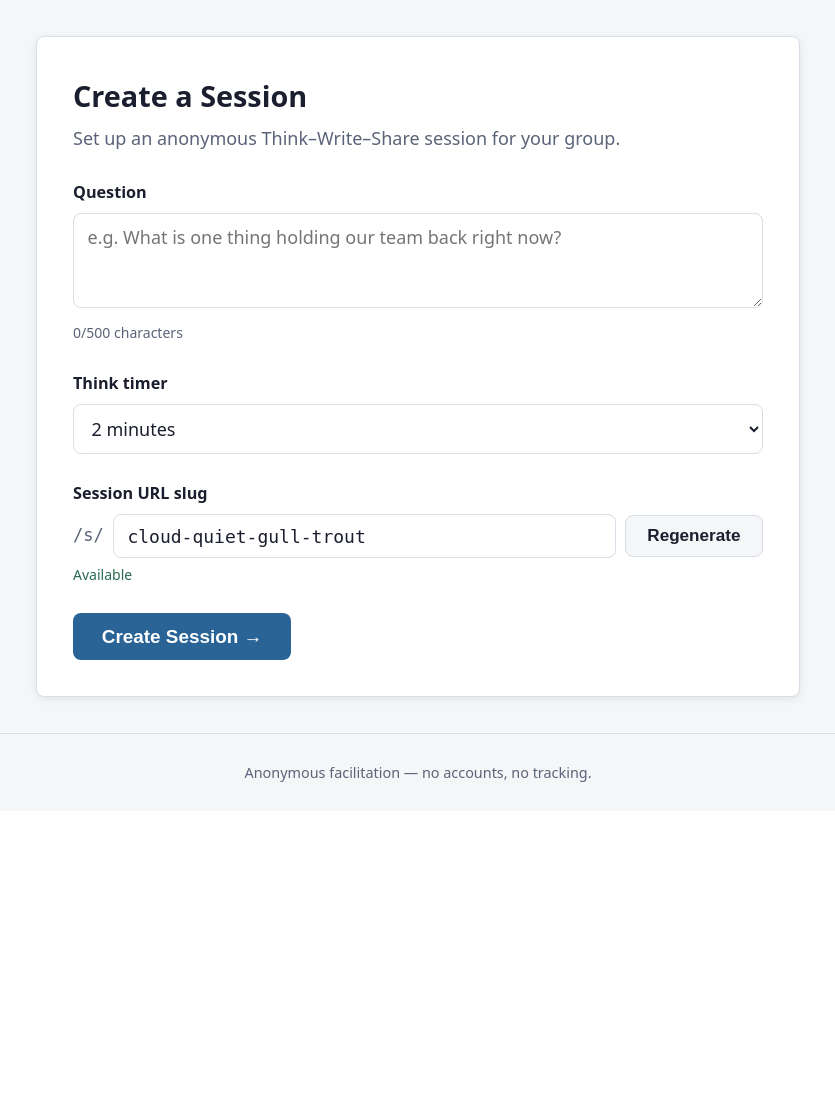
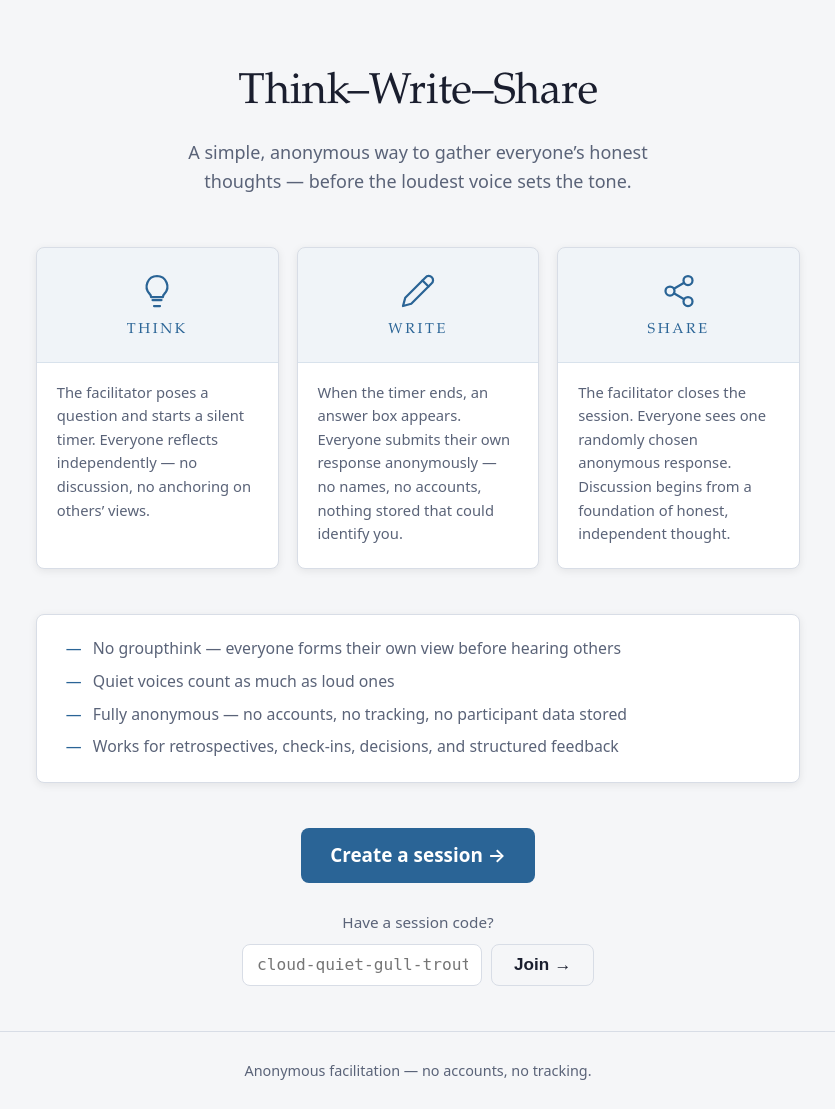
Before and after one commit to andydavidson/think-write-share, a FastAPI app: page / in a window 1280 px wide. Shown: the part 58-1167 px from the top of the page, without its empty margins (222-1057 px from the left). Before the commit the page ends 840 px from the top, so only its background shows below. Run offline with FastAPI, Linux system fonts and the light colour scheme; data that the repository does not hold is empty.

Commit message:
improve home page design considerably

```diff
--- a/app.py
+++ b/app.py
@@ -160,9 +160,30 @@ def _effective_status(session) -> str:
 
 @app.get("/", response_class=HTMLResponse)
 async def index(request: Request):
-    return templates.TemplateResponse(request, "index.html", {
+    return templates.TemplateResponse(request, "home.html", {
+        "example_code": generate_slug(),
+    })
+
+
+@app.get("/new", response_class=HTMLResponse)
+async def new_session_page(request: Request):
+    return templates.TemplateResponse(request, "create.html", {
         "suggested_slug": generate_slug(),
     })
+
+
+@app.get("/join")
+async def join_session(request: Request, code: str = ""):
+    slug = code.strip().lower()
+    if not slug:
+        return RedirectResponse("/", status_code=302)
+    if db.get_session(slug) is not None:
+        return RedirectResponse(f"/s/{slug}", status_code=302)
+    return templates.TemplateResponse(request, "home.html", {
+        "join_error": f"No session found for \u2018{slug}\u2019. Check the code and try again.",
+        "join_code": slug,
+        "example_code": generate_slug(),
+    }, status_code=404)
 
 
 @app.post("/create")
@@ -192,7 +213,7 @@ async def create_session(
         errors.append(f"The slug '{slug}' is already taken. Please choose another.")
 
     if errors:
-        return templates.TemplateResponse(request, "index.html", {
+        return templates.TemplateResponse(request, "create.html", {
             "suggested_slug": slug,
             "errors": errors,
             "question": question,
--- a/static/style.css
+++ b/static/style.css
@@ -194,6 +194,144 @@ button:disabled { opacity: .5; cursor: not-allowed; }
   border-radius: var(--radius);
   padding: .9rem 1.1rem;
   color: var(--success);
+}
+
+/* --- Home / landing page ---------------------------------- */
+.home-page { display: flex; flex-direction: column; gap: 2.5rem; }
+
+/* Academic-serif title — Computer Modern for LaTeX users, Palatino for everyone else */
+.home-title {
+  font-family: "CMU Serif", "Computer Modern", "Palatino Linotype",
+               "Book Antiqua", Palatino, Georgia, serif;
+  font-size: 2.4rem;
+  font-weight: 400;     /* CM looks better at regular weight */
+  letter-spacing: -.01em;
+  margin-bottom: .55rem;
+}
+
+.home-hero { text-align: center; padding: 1.25rem 0 .25rem; }
+.home-tagline {
+  font-size: 1rem;
+  color: var(--text-muted);
+  max-width: 520px;
+  margin: 0 auto;
+  line-height: 1.65;
+}
+
+/* Three stage cards */
+.stages {
+  display: grid;
+  grid-template-columns: repeat(3, 1fr);
+  gap: 1rem;
+}
+@media (max-width: 620px) {
+  .stages { grid-template-columns: 1fr; }
+}
+
+.stage {
+  background: var(--surface);
+  border: 1px solid var(--border);
+  border-radius: var(--radius);
+  box-shadow: var(--shadow);
+  overflow: hidden;       /* clip the icon area corners */
+}
+
+/* Coloured icon band at top of each card */
+.stage-icon-area {
+  background: rgba(42, 100, 150, .07);
+  border-bottom: 1px solid rgba(42, 100, 150, .12);
+  padding: 1.4rem 1rem 1.1rem;
+  display: flex;
+  flex-direction: column;
+  align-items: center;
+  gap: .55rem;
+}
+
+.stage-icon {
+  width: 36px;
+  height: 36px;
+  color: var(--primary);
+  flex-shrink: 0;
+}
+
+.stage-name {
+  font-family: "CMU Serif", "Computer Modern", "Palatino Linotype",
+               "Book Antiqua", Palatino, Georgia, serif;
+  font-size: .8rem;
+  font-weight: 400;
+  text-transform: uppercase;
+  letter-spacing: .18em;
+  color: var(--primary);
+}
+
+.stage-desc {
+  font-size: .82rem;
+  color: var(--text-muted);
+  line-height: 1.6;
+  padding: 1rem 1.1rem 1.2rem;
+}
+
+/* Benefits list */
+.benefits {
+  list-style: none;
+  background: var(--surface);
+  border: 1px solid var(--border);
+  border-radius: var(--radius);
+  box-shadow: var(--shadow);
+  padding: 1.25rem 1.6rem;
+  display: flex;
+  flex-direction: column;
+  gap: .5rem;
+}
+.benefits li {
+  padding-left: 1.5rem;
+  position: relative;
+  font-size: .88rem;
+  color: var(--text-muted);
+  line-height: 1.5;
+}
+.benefits li::before {
+  content: "—";
+  position: absolute;
+  left: 0;
+  color: var(--primary);
+  font-weight: 400;
+}
+
+/* CTA area */
+.home-cta {
+  display: flex;
+  flex-direction: column;
+  align-items: center;
+  gap: 1.5rem;
+  padding-bottom: .5rem;
+}
+
+/* Join section */
+.join-section { text-align: center; }
+.join-prompt {
+  font-size: .85rem;
+  color: var(--text-muted);
+  margin-bottom: .5rem;
+}
+.join-error {
+  font-size: .85rem;
+  color: var(--danger);
+  margin-bottom: .5rem;
+}
+.join-form {
+  display: flex;
+  gap: .5rem;
+  justify-content: center;
+  flex-wrap: wrap;
+}
+.join-form input[type="text"] {
+  width: auto;
+  flex: 1;
+  min-width: 210px;
+  max-width: 300px;
+  font-family: monospace;
+  font-size: .9rem;
 }
 
 /* --- Create page ------------------------------------------ */
--- /dev/null
+++ b/templates/home.html
@@ -0,0 +1,88 @@
+{% extends "base.html" %}
+{% block title %}Think&ndash;Write&ndash;Share{% endblock %}
+
+{% block content %}
+<div class="home-page">
+
+  <div class="home-hero">
+    <h1 class="home-title">Think&ndash;Write&ndash;Share</h1>
+    <p class="home-tagline">A simple, anonymous way to gather everyone&rsquo;s honest thoughts &mdash; before the loudest voice sets the tone.</p>
+  </div>
+
+  <div class="stages">
+
+    <div class="stage">
+      <div class="stage-icon-area">
+        <!-- Lightbulb: the thinking mind -->
+        <svg class="stage-icon" aria-hidden="true" viewBox="0 0 24 24" fill="none" stroke="currentColor" stroke-width="1.5" stroke-linecap="round" stroke-linejoin="round">
+          <path d="M9 18h6"/>
+          <path d="M10 22h4"/>
+          <path d="M12 2a7 7 0 0 0-4.899 11.9c.516.493.899 1.173.899 1.9v.2h8v-.2c0-.727.383-1.407.899-1.9A7 7 0 0 0 12 2z"/>
+        </svg>
+        <span class="stage-name">Think</span>
+      </div>
+      <p class="stage-desc">The facilitator poses a question and starts a silent timer. Everyone reflects independently &mdash; no discussion, no anchoring on others&rsquo; views.</p>
+    </div>
+
+    <div class="stage">
+      <div class="stage-icon-area">
+        <!-- Pencil: committing thoughts to text -->
+        <svg class="stage-icon" aria-hidden="true" viewBox="0 0 24 24" fill="none" stroke="currentColor" stroke-width="1.5" stroke-linecap="round" stroke-linejoin="round">
+          <path d="M17 3a2.85 2.83 0 1 1 4 4L7.5 20.5 2 22l1.5-5.5Z"/>
+          <path d="m15 5 4 4"/>
+        </svg>
+        <span class="stage-name">Write</span>
+      </div>
+      <p class="stage-desc">When the timer ends, an answer box appears. Everyone submits their own response anonymously &mdash; no names, no accounts, nothing stored that could identify you.</p>
+    </div>
+
+    <div class="stage">
+      <div class="stage-icon-area">
+        <!-- Share network: ideas reaching others -->
+        <svg class="stage-icon" aria-hidden="true" viewBox="0 0 24 24" fill="none" stroke="currentColor" stroke-width="1.5" stroke-linecap="round" stroke-linejoin="round">
+          <circle cx="18" cy="5" r="3"/>
+          <circle cx="6" cy="12" r="3"/>
+          <circle cx="18" cy="19" r="3"/>
+          <line x1="8.59" y1="13.51" x2="15.42" y2="17.49"/>
+          <line x1="15.41" y1="6.51" x2="8.59" y2="10.49"/>
+        </svg>
+        <span class="stage-name">Share</span>
+      </div>
+      <p class="stage-desc">The facilitator closes the session. Everyone sees one randomly chosen anonymous response. Discussion begins from a foundation of honest, independent thought.</p>
+    </div>
+
+  </div>
+
+  <ul class="benefits">
+    <li>No groupthink &mdash; everyone forms their own view before hearing others</li>
+    <li>Quiet voices count as much as loud ones</li>
+    <li>Fully anonymous &mdash; no accounts, no tracking, no participant data stored</li>
+    <li>Works for retrospectives, check-ins, decisions, and structured feedback</li>
+  </ul>
+
+  <div class="home-cta">
+    <a href="/new" class="btn-primary btn-large">Create a session &rarr;</a>
+
+    <div class="join-section">
+      <p class="join-prompt">Have a session code?</p>
+      {% if join_error %}
+      <p class="join-error" role="alert">{{ join_error }}</p>
+      {% endif %}
+      <form class="join-form" method="GET" action="/join">
+        <input
+          type="text"
+          name="code"
+          placeholder="{{ example_code }}"
+          value="{{ join_code or '' }}"
+          autocomplete="off"
+          spellcheck="false"
+          autocapitalize="none"
+          aria-label="Session code"
+        >
+        <button type="submit" class="btn-secondary">Join &rarr;</button>
+      </form>
+    </div>
+  </div>
+
+</div>
+{% endblock %}
```
Also changed, not shown: templates/create.html (added, +74 -0 lines), tests/test_api.py (+42 -2 lines).
